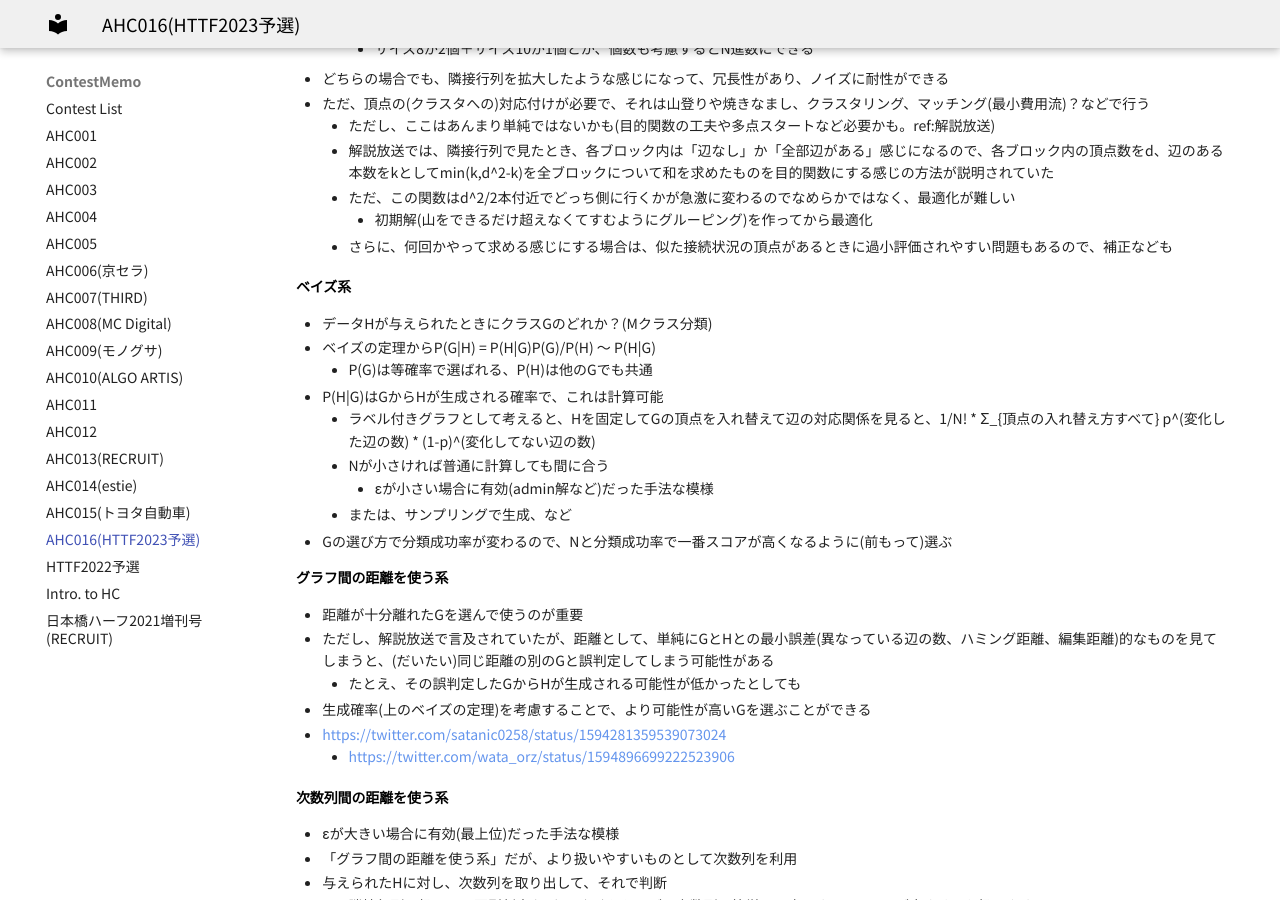
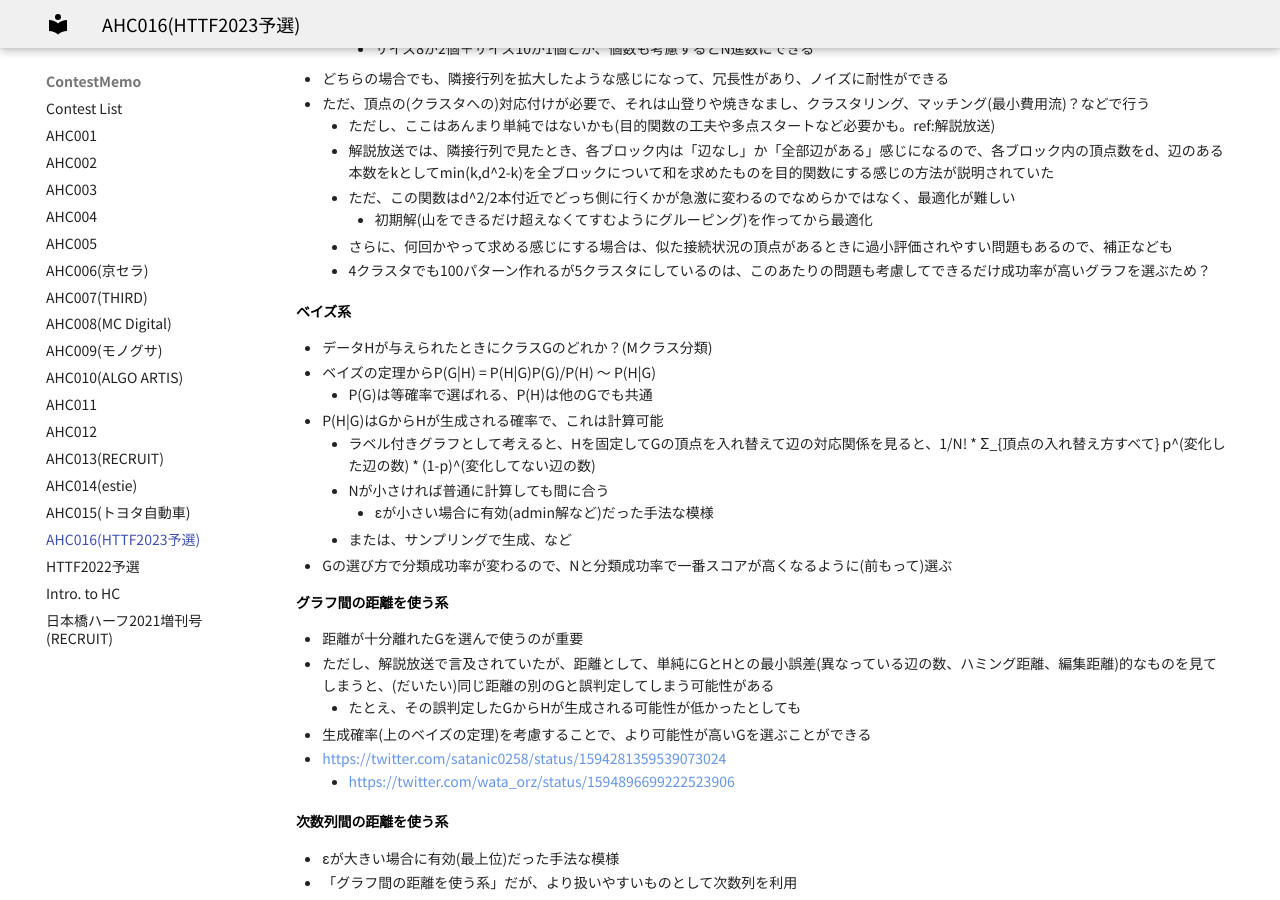
Before and after one commit to jetbead/AtCoderHeuristicContestMemo, an MkDocs documentation site: the page built from docs/ContestMemo/ahc016.md, in a window 1280 px wide and 900 px high, scrolled down 1715 px. Built offline with MkDocs 1.6.1 and Material for MkDocs 9.7.7, drawn with Linux system fonts in a browser that asks for light colours; some web fonts are replaced.

Commit message:
Update ahc016.md

```diff
--- a/docs/ContestMemo/ahc016.md
+++ b/docs/ContestMemo/ahc016.md
@@ -72,6 +72,7 @@ title: AHC016(HTTF2023予選)
   - ただ、この関数はd^2/2本付近でどっち側に行くかが急激に変わるのでなめらかではなく、最適化が難しい
     - 初期解(山をできるだけ超えなくてすむようにグルーピング)を作ってから最適化
   - さらに、何回かやって求める感じにする場合は、似た接続状況の頂点があるときに過小評価されやすい問題もあるので、補正なども
+  - 4クラスタでも100パターン作れるが5クラスタにしているのは、このあたりの問題も考慮してできるだけ成功率が高いグラフを選ぶため？
 
 #### ベイズ系
 
```
